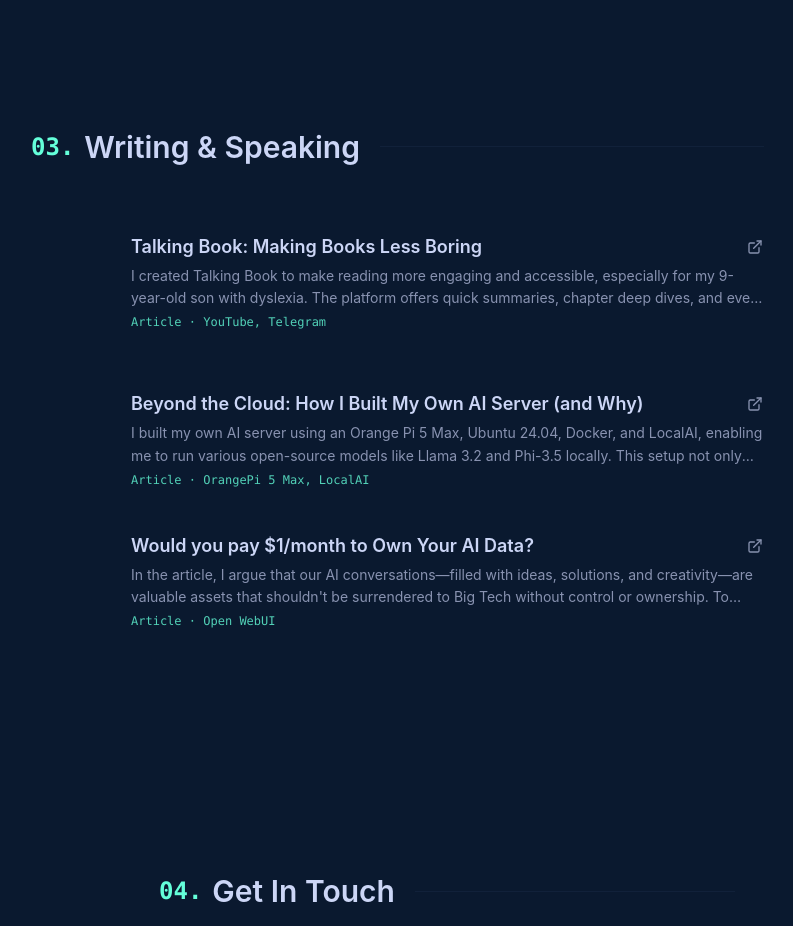
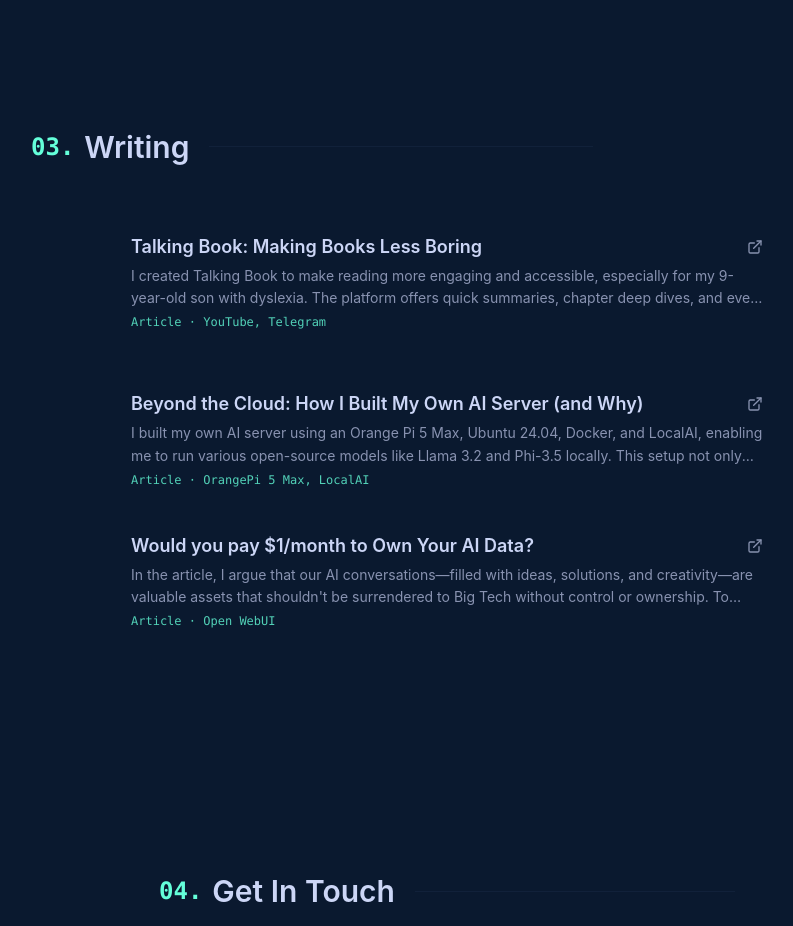
Before and after one commit to limcheekin/portfolio, a React (Vite) app: page / in a window 1280 px wide. Shown: the part 6120-7046 px from the top of the page, without its empty margins (193-986 px from the left). Built offline with nearby package versions, Linux system fonts and the light colour scheme.

Commit message:
feat: change section text

```diff
--- a/components/InsightsPage.tsx
+++ b/components/InsightsPage.tsx
@@ -41,7 +41,7 @@ export const BlogSection: React.FC<SectionProps> = ({ id }) => {
   const displayedArticles = showAllArticles ? articles : articles.slice(0, initialArticleCount);
 
   return (
-    <SectionWrapper id={id} title="Writing & Speaking" titleNumber="03" contentClassName="max-w-2xl mx-auto">
+    <SectionWrapper id={id} title="Writing" titleNumber="03" contentClassName="max-w-2xl mx-auto">
       {articles.length > 0 ? (
         <>
           <ul className="space-y-1">
```
